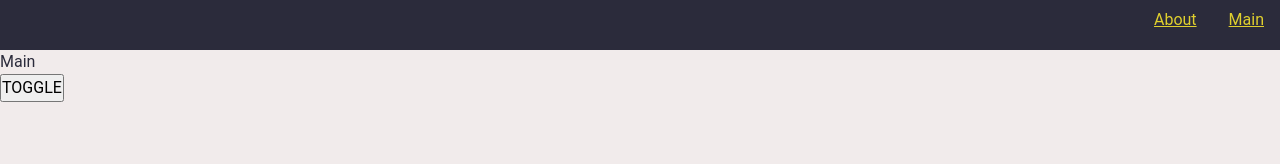
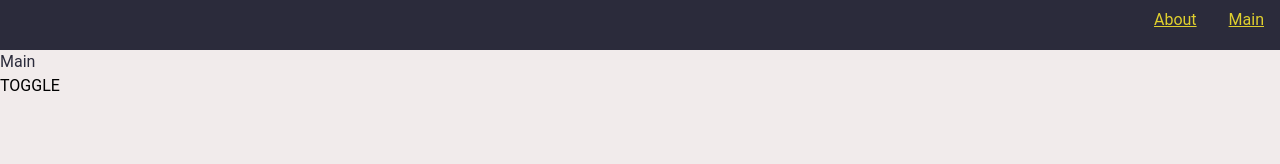
Before and after one commit to Avverest/advanced-frontend, a React app: page / in a window 1280 px wide. Shown: the top 164 px of the page. Built offline with nearby package versions, Linux system fonts and the light colour scheme.

Commit message:
Add button component.

```diff
--- a/src/app/styles/reset.scss
+++ b/src/app/styles/reset.scss
@@ -10,4 +10,8 @@ textarea,
 select {
 	margin: 0;
 	font: inherit;
+	padding: 0;
+	background: none;
+	border: none;
+	outline: none;
 }
--- a/src/shared/index.ts
+++ b/src/shared/index.ts
@@ -1,3 +1,4 @@
 export { classNames } from './lib'
 export { AppRoutes, RoutePath } from './config/routePath/routePath'
 export { AppLink, AppLinkTheme } from './ui/AppLink/AppLink'
+export { Button, ButtonTheme } from './ui/Button/Button'
--- /dev/null
+++ b/src/shared/ui/Button/Button.module.scss
@@ -0,0 +1,3 @@
+.Button {
+  cursor: pointer;
+}
--- /dev/null
+++ b/src/shared/ui/Button/Button.tsx
@@ -0,0 +1,27 @@
+import {ButtonHTMLAttributes, FC} from 'react'
+import {classNames} from 'shared'
+import cls from './Button.module.scss'
+
+export enum ButtonTheme {
+  TEST = 'test'
+}
+interface ButtonProps extends ButtonHTMLAttributes<HTMLButtonElement> {
+  theme?: ButtonTheme
+}
+export const Button: FC<ButtonProps> = (props) => {
+  const {
+    className,
+    children,
+    theme= ButtonTheme.TEST,
+    ...passedProps
+  } = props
+
+  return (
+    <button
+      {...passedProps}
+      className={classNames(cls.Button, {}, [className, cls[theme]])}
+    >
+      {children}
+    </button>
+  )
+}
```
